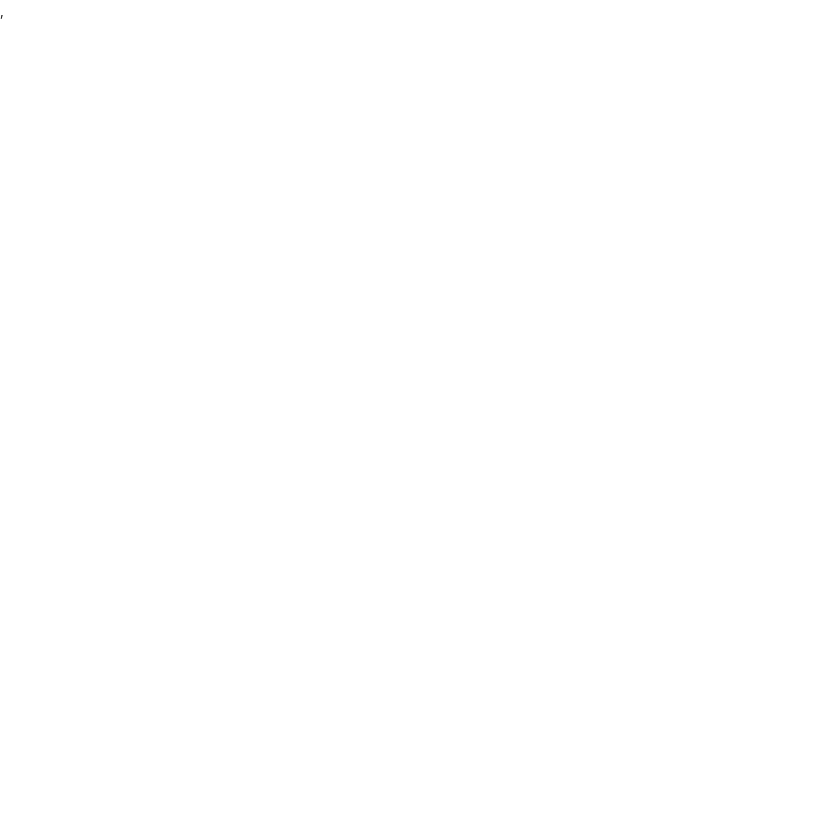
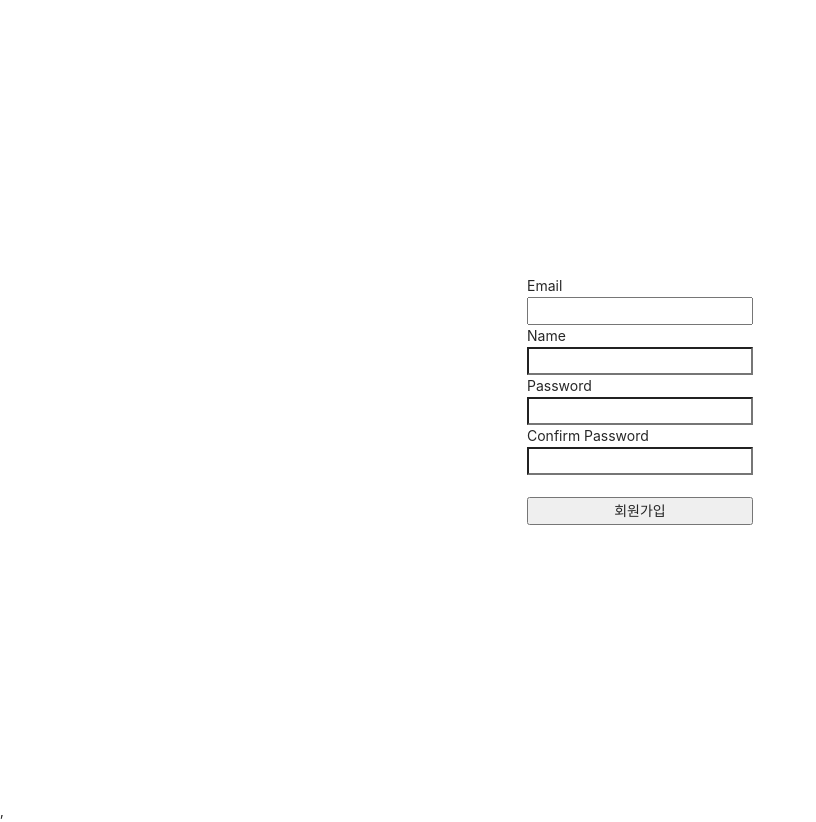
Before and after one commit to haeunsong/node_react, a React (Create React App) app in the folder client/: page /register in a window 1280 px wide. Shown: the whole page, without its empty margins (0-816 px from the left). Before the commit the page ends 800 px from the top, so only its background shows below. Built offline with nearby package versions, Linux system fonts and the light colour scheme.

Commit message:
redux사용하여 회원가입 프론트+백엔드 연결완료

```diff
--- a/client/src/_actions/types.js
+++ b/client/src/_actions/types.js
@@ -1 +1,2 @@
 export const LOGIN_USER = "login_user";
+export const REGISTER_USER = "register_user";
--- a/client/src/_actions/user_actions.js
+++ b/client/src/_actions/user_actions.js
@@ -1,15 +1,27 @@
 import React from 'react';
 import axios from 'axios';
 import {
-  LOGIN_USER
+  LOGIN_USER,REGISTER_USER
 } from './types';
+
 export function loginUser(dataTosubmit){
   const request = axios.post('/api/login',dataTosubmit)
     .then(resp=>resp.data);
 
   return {
     //request를 리듀서로 보내야한다.
-    type: "LOGIN_USER",
+    type: LOGIN_USER,
     payload: request
   }
 }
+
+export function registerUser(dataTosubmit){
+  const request = axios.post('/api/register',dataTosubmit)
+    .then(resp=>resp.data);
+
+  return {
+    //request를 리듀서로 보내야한다.
+    type: REGISTER_USER,
+    payload: request
+  }
+}
--- a/client/src/_reducers/user_reducer.js
+++ b/client/src/_reducers/user_reducer.js
@@ -1,4 +1,4 @@
-import {LOGIN_USER} from '../_actions/types';
+import {LOGIN_USER,REGISTER_USER} from '../_actions/types';
 
 
 // 매개변수 state는 이전의 상태
@@ -7,7 +7,9 @@
   switch (action.type) {
     case LOGIN_USER:
       return {...state, loginSuccess: action.payload}
-
+      break;
+    case REGISTER_USER:
+      return {...state, register: action.payload}
       break;
 
     default:
--- a/client/src/components/views/LoginPage/LoginPage.js
+++ b/client/src/components/views/LoginPage/LoginPage.js
@@ -25,7 +25,11 @@
       email:Email,
       password:Password
     }
-// loginUser라는 액션
+
+// loginUser라는 액션을 dispatch한다.(보낸다)
+// 리덕스를 사용하지 않으면 원래 여기서
+// axios.post('/api/login',body) 이런식으로 써준다.
+
     dispatch(loginUser(body))
     .then(resp=>{
       if(resp.payload.loginSuccess){
--- a/client/src/components/views/RegisterPage/RegisterPage.js
+++ b/client/src/components/views/RegisterPage/RegisterPage.js
@@ -1,9 +1,79 @@
-import React from 'react';
+import React, { useState } from 'react';
+import {useDispatch} from 'react-redux';
+import {loginUser,registerUser} from '../../../_actions/user_actions';
 
-const RegisterPage = () => {
-  return (
-    <div>
+const RegisterPage = (props) => {
+  const dispatch = useDispatch();
 
+  const [Email,setEmail] = useState("");
+  const [Password,setPassword] = useState("");
+  const [Name,setName] = useState("");
+  const [ConfirmPassword,setConfirmPassword] = useState("");
+
+  const onEmailHandler=e=>{
+    setEmail(e.target.value)
+  }
+  const onNameHandler=e=>{
+    setName(e.target.value)
+
+  }
+  const onPasswordHandler=e=>{
+    setPassword(e.target.value)
+
+  }
+  const onConfirmPasswordHandler=e=>{
+    setConfirmPassword(e.target.value)
+  }
+  const onSubmitHandler=(e)=>{
+    e.preventDefault();
+
+    if(Password !== ConfirmPassword){
+      return alert('비밀번호와 비밀번호 확인은 같아야합니다.');
+    }
+
+    let body = {
+      email:Email,
+      name:Name,
+      password:Password
+    }
+
+    dispatch(registerUser(body))
+    .then((resp)=>{
+      if(resp.payload.success){
+        props.history.push('/login')
+      }else{
+        alert("Failed to sign up");
+      }
+    })
+
+
+  }
+ return (
+    <div style={{display:'flex', justifyContent:'center',alignItems:'center'
+      ,width:'100%',height:'100vh'
+    }}>
+      <form style={{display:'flex',flexDirection:'column'}}
+        onSubmit={onSubmitHandler}
+      >
+
+        <label>Email</label>
+        <input type="email" value={Email} onChange={onEmailHandler}/>
+
+        <label>Name</label>
+        <input type="text" value={Name} onChange={onNameHandler}/>
+
+        <label>Password</label>
+        <input type="password" value={Password} onChange={onPasswordHandler}/>
+
+        <label>Confirm Password</label>
+        <input type="password" value={ConfirmPassword} onChange={onConfirmPasswordHandler}/>
+
+        <br />
+        <button>
+          회원가입
+        </button>
+
+      </form>
     </div>
   );
 };
```
Also changed, not shown: 1 other file (tests, documents, lock files or other folders).
